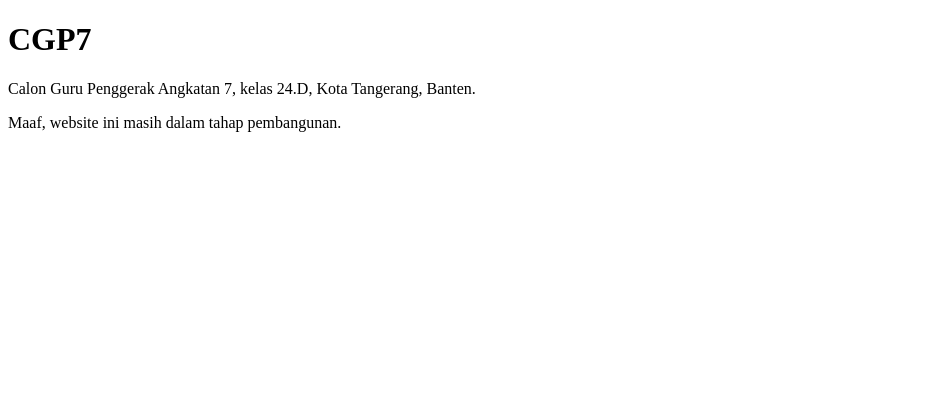
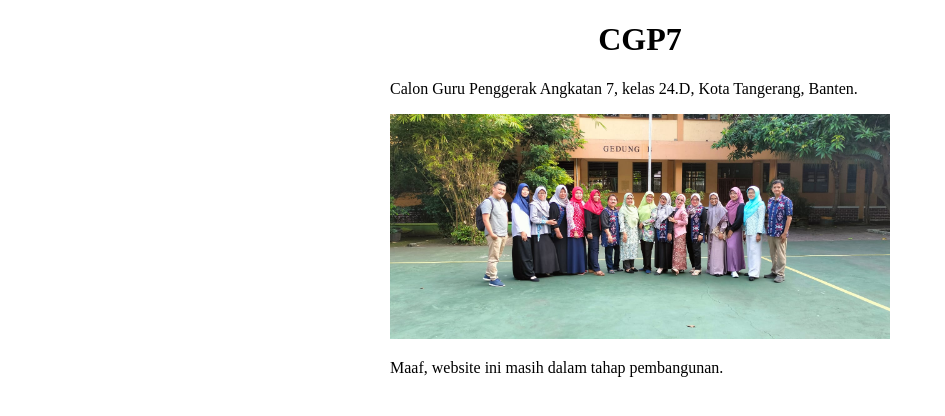
Before and after one commit to mawann/cgp7, a plain HTML site: page index.html in a window 1280 px wide. Shown: the whole page, without its empty margins (0-945 px from the left). Drawn offline with Linux system fonts and the light colour scheme.

Commit message:
Update index.html

```diff
--- a/index.html
+++ b/index.html
@@ -4,11 +4,30 @@
   <meta charset="UTF-8">
   <meta http-equiv="X-UA-Compatible" content="IE=edge">
   <meta name="viewport" content="width=device-width, initial-scale=1.0">
-  <title>OOP #1</title>
+  <title>Calon Guru Penggerak Angkatan ke-7</title>
+
+  <style>
+    #pembungkus {
+      width:100%;
+      max-width:500px;
+      margin:auto;
+    }
+    h1 {
+      text-align:center;
+    }
+    .responsif {
+      width:100%;
+      max-width:500px;
+      margin:auto;
+    }
+  </style>
 </head>
 <body>
-  <h1>CGP7</h1>
-  <p>Calon Guru Penggerak Angkatan 7, kelas 24.D, Kota Tangerang, Banten.</p>
-  <p>Maaf, website ini masih dalam tahap pembangunan.</p>
+  <div id="pembungkus">
+    <h1>CGP7</h1>
+    <p>Calon Guru Penggerak Angkatan 7, kelas 24.D, Kota Tangerang, Banten.</p>
+    <p><img src="Formal.jpeg" class="responsif"></p>
+    <p>Maaf, website ini masih dalam tahap pembangunan.</p>
+  </div>
 </body>
 </html>
```
